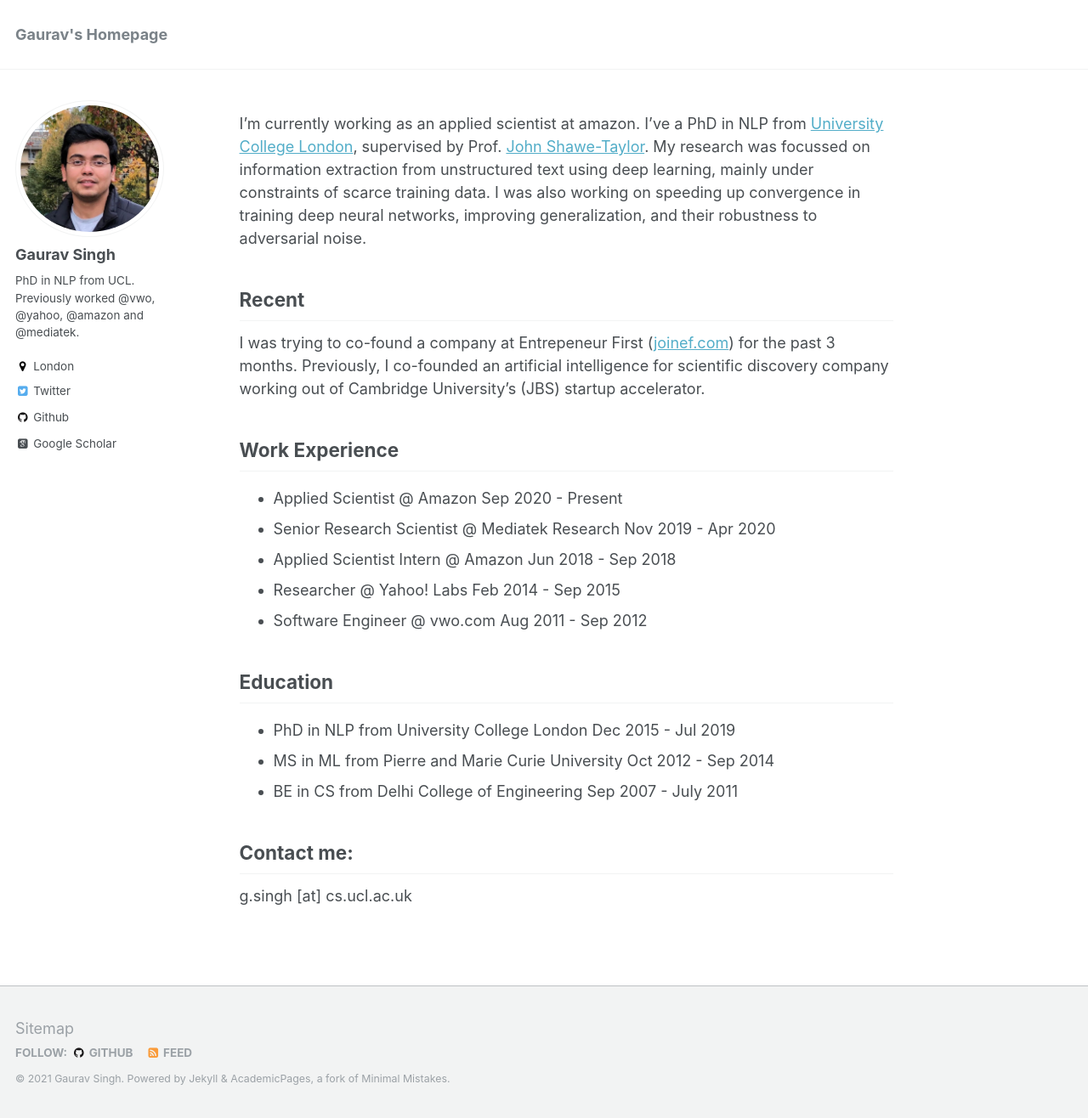
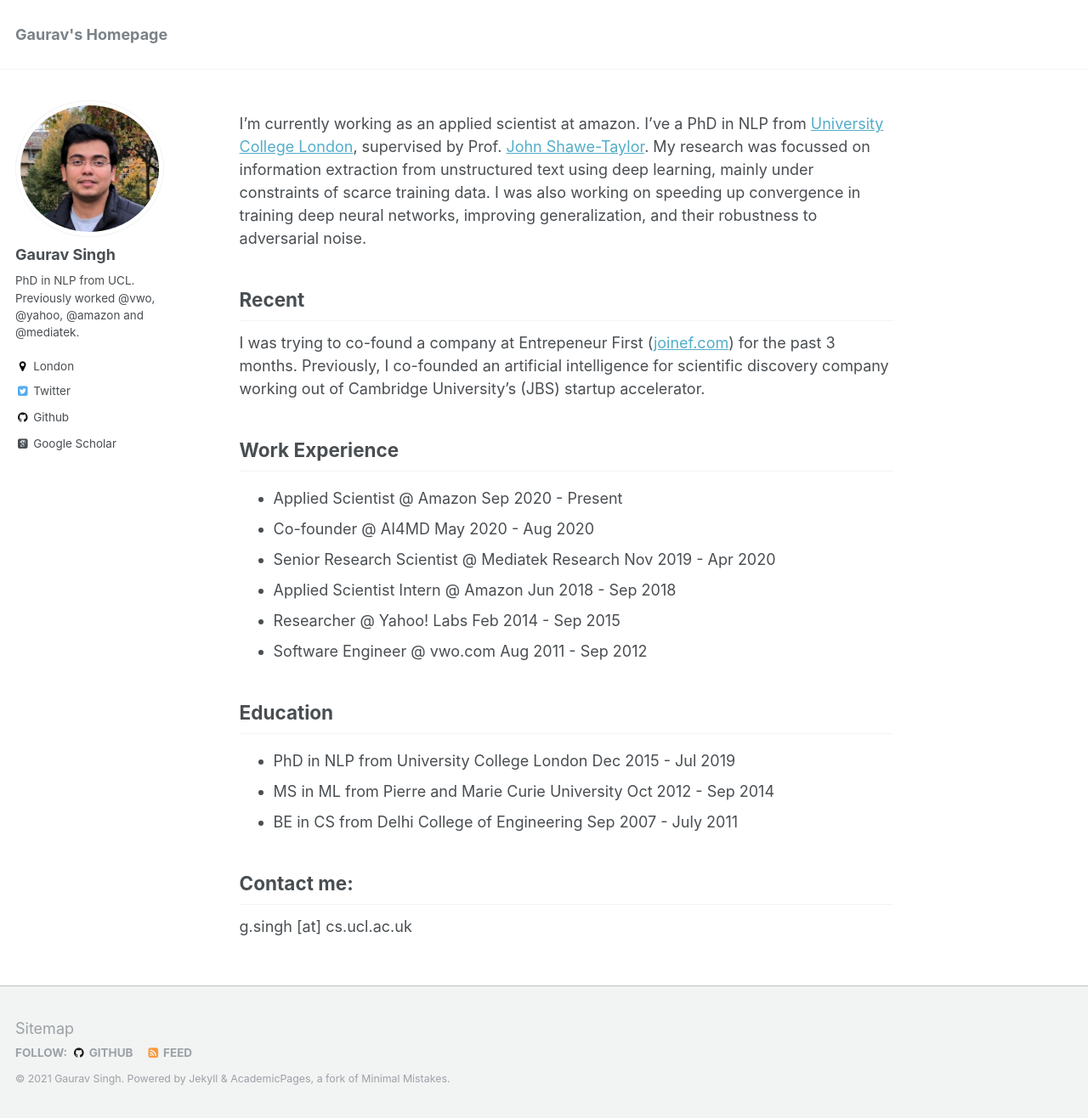
Before and after one commit to gauravsc/gauravsc.github.io, a Jekyll site: the page built from _pages/about.md, in a window 1280 px wide and 1316 px high. Shown: the whole window at 85% size. Built offline with Jekyll 4.4.1, drawn with Linux system fonts in a browser that asks for light colours; some web fonts are replaced.

Commit message:
Update about.md

```diff
--- a/_pages/about.md
+++ b/_pages/about.md
@@ -17,6 +17,7 @@ I was trying to co-found a company at Entrepeneur First (<a href="https://www.jo
 Work Experience
 ------
 * Applied Scientist @ Amazon Sep 2020 - Present
+* Co-founder @ AI4MD May 2020 - Aug 2020
 * Senior Research Scientist @ Mediatek Research Nov 2019 - Apr 2020
 * Applied Scientist Intern @ Amazon Jun 2018 - Sep 2018
 * Researcher @ Yahoo! Labs Feb 2014 - Sep 2015
```
